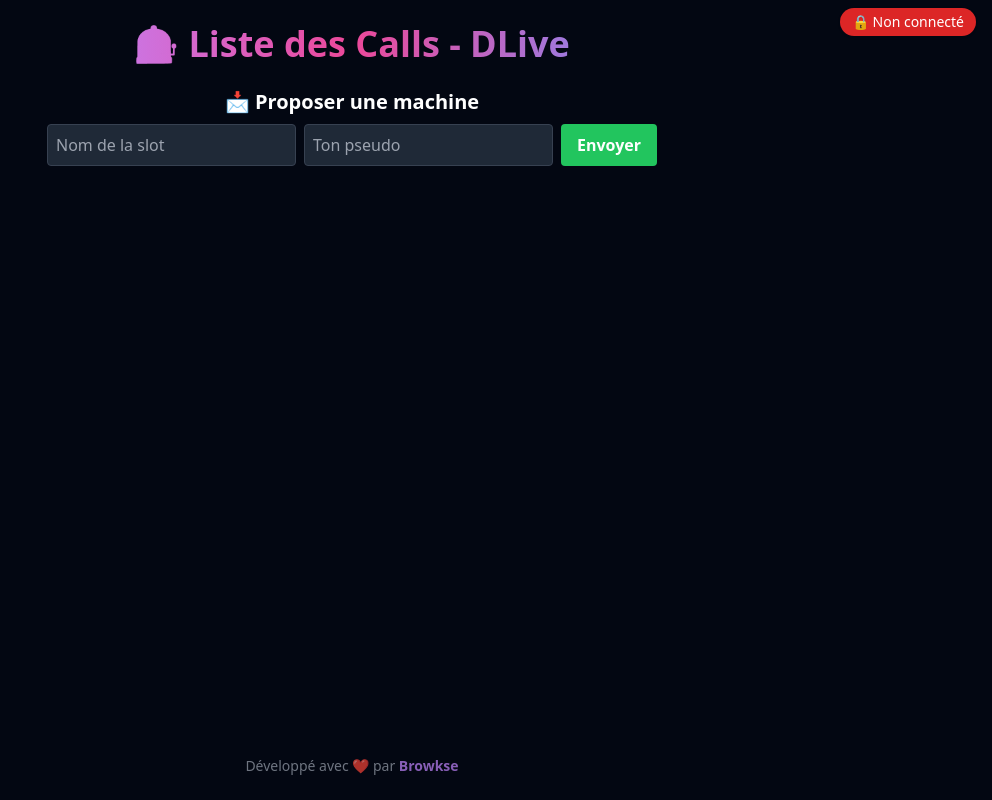
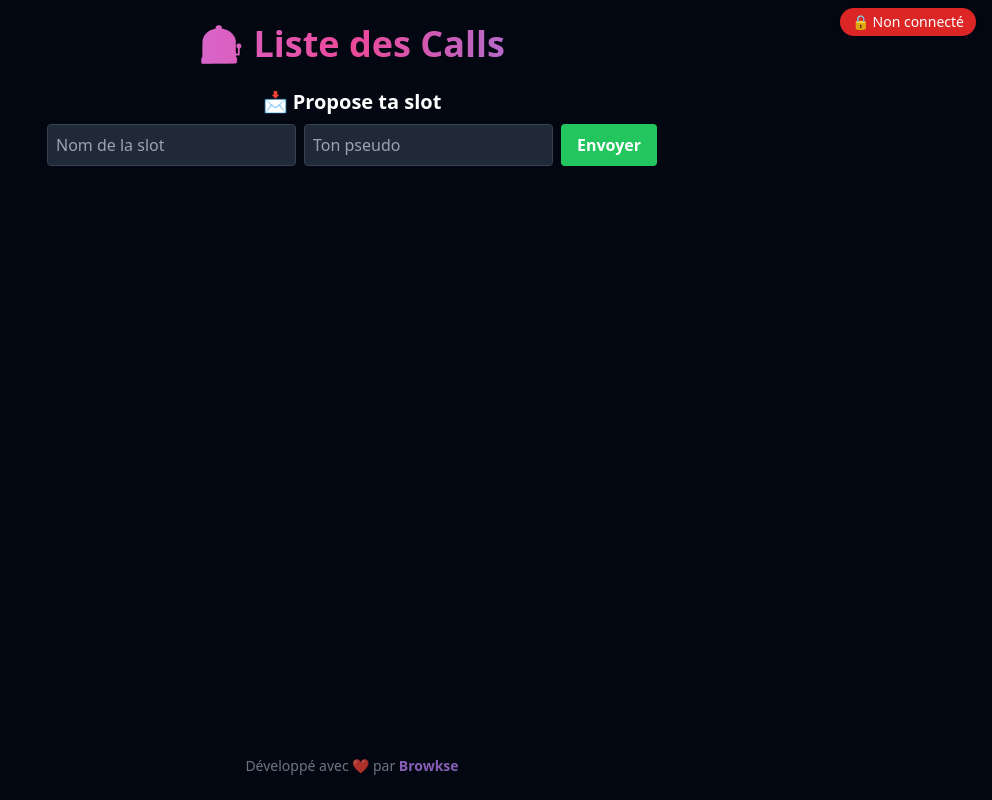
Before and after one commit to Corpse203/calls-bot, a website: page public/index.html in a window 1280 px wide. Shown: the whole page, without its empty margins (288-1280 px from the left). Drawn offline with nearby package versions, Linux system fonts and the light colour scheme; no server answers.

Commit message:
Update index.html

```diff
--- a/public/index.html
+++ b/public/index.html
@@ -29,12 +29,12 @@
 
   <div class="max-w-2xl mx-auto text-center">
     <h1 class="text-4xl font-bold mb-6 text-transparent bg-clip-text bg-gradient-to-r from-purple-400 via-pink-500 to-indigo-400">
-      🎰 Liste des Calls - DLive
+      🎰 Liste des Calls
     </h1>
 
     <!-- 🎯 Formulaire PUBLIC -->
     <div id="viewerForm" class="mb-8">
-      <h2 class="text-xl font-bold mb-2">📩 Proposer une machine</h2>
+      <h2 class="text-xl font-bold mb-2">📩 Propose ta slot</h2>
       <form onsubmit="submitViewerCall(event)" class="flex flex-col md:flex-row gap-2 justify-center">
         <input id="slotInput" type="text" placeholder="Nom de la slot"
                class="p-2 rounded bg-gray-800 text-white border border-gray-700 focus:ring focus:ring-blue-500" required />
```
